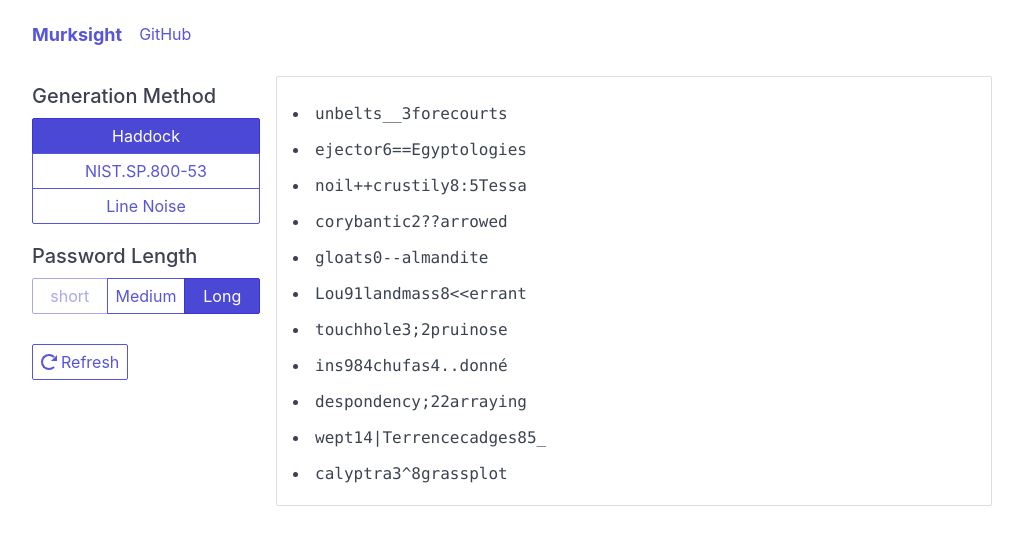
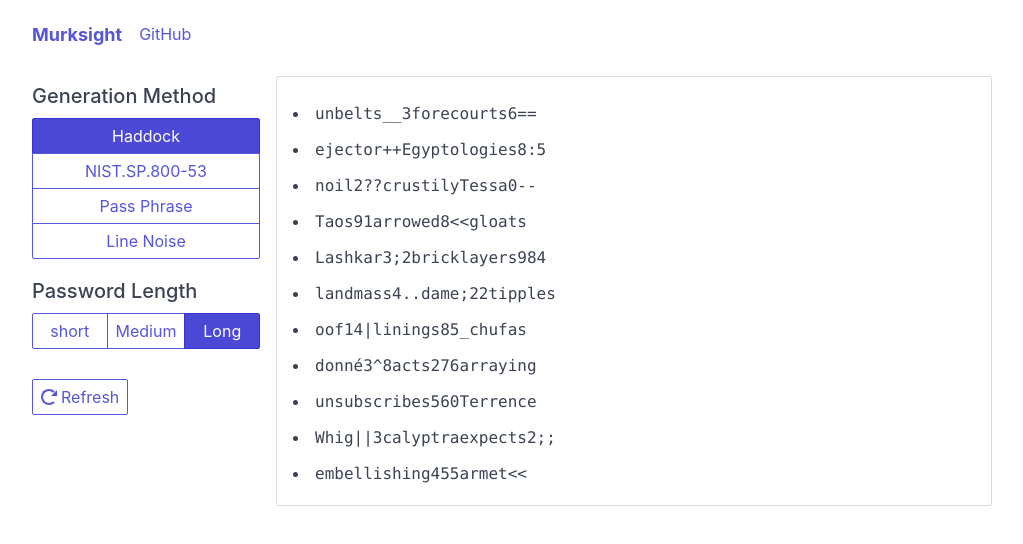
Before and after one commit to ehouse/murksight, a React (Create React App) app: page / in a window 1280 px wide. Shown: the top 544 px of the page, without its empty margins (128-1151 px from the left). Built offline with nearby package versions, Linux system fonts and the light colour scheme.

Commit message:
Working passphrases and added complexity to generator

```diff
--- a/src/App.tsx
+++ b/src/App.tsx
@@ -2,39 +2,40 @@ import React, { useReducer } from 'react';
 import './common/main.css';
 import { PasswordGen } from './component/PasswordGen';
 
-interface AppStateType{
+interface AppStateType {
   length: PWLength;
   method: pwGenMethod;
   refreshTrigger: boolean;
 }
 
-interface ActionType{
+interface ActionType {
   type: 'length' | 'method' | 'refresh';
   payload?: PWLength | pwGenMethod;
 }
 
 type buttonState = 'active' | 'disabled' | ''
 
-function AppReducer(state: AppStateType, action: ActionType){
-  if(action.type === 'length'){
-    return {...state, length: action.payload} as AppStateType
+function AppReducer(state: AppStateType, action: ActionType) {
+  if (action.type === 'length') {
+    return { ...state, length: action.payload } as AppStateType
   }
-  else if (action.type === 'method'){
-    return {...state, method: action.payload} as AppStateType
+  else if (action.type === 'method') {
+    return { ...state, method: action.payload } as AppStateType
   }
-  else if (action.type === 'refresh'){
-      return {...state, refreshTrigger: !state.refreshTrigger}
+  else if (action.type === 'refresh') {
+    return { ...state, refreshTrigger: !state.refreshTrigger }
   }
-  else{
+  else {
     return state
   }
 }
 
 function App() {
-  const initialState: AppStateType = {length: 'long', method: 'haddock', refreshTrigger: false}
+  const initialState: AppStateType = { length: 'long', method: 'haddock', refreshTrigger: false }
   const [state, dispatch] = useReducer(AppReducer, initialState)
 
   const getButtonState = (action: 'length' | 'method', payload: PWLength | pwGenMethod): buttonState => {
+    if (action === 'length' && payload === 'short' && state.method === 'passphrase') return 'disabled' // Disabled short passphrase
     return (state[action] === payload ? 'active' : '')
   }
 
@@ -52,23 +53,24 @@ function App() {
         <div className='column col-3 pt-2'>
           <h5>Generation Method</h5>
           <div className='verticle-btn-grp method-picker'>
-            <button className={`btn ${getButtonState('method', 'haddock')}`} onClick={() => dispatch({type: 'method', payload: 'haddock'})}>Haddock</button>
-            <button className={`btn ${getButtonState('method', 'NIST.SP.800-53')}`} onClick={() => dispatch({type: 'method', payload: 'NIST.SP.800-53'})}>NIST.SP.800-53</button>
-            <button className={`btn ${getButtonState('method', 'linenoise')}`} onClick={() => dispatch({type: 'method', payload: 'linenoise'})}>Line Noise</button>
+            <button className={`btn ${getButtonState('method', 'haddock')}`} onClick={() => dispatch({ type: 'method', payload: 'haddock' })}>Haddock</button>
+            <button className={`btn ${getButtonState('method', 'NIST.SP.800-53')}`} onClick={() => dispatch({ type: 'method', payload: 'NIST.SP.800-53' })}>NIST.SP.800-53</button>
+            <button className={`btn ${getButtonState('method', 'passphrase')}`} onClick={() => dispatch({ type: 'method', payload: 'passphrase' })}>Pass Phrase</button>
+            <button className={`btn ${getButtonState('method', 'linenoise')}`} onClick={() => dispatch({ type: 'method', payload: 'linenoise' })}>Line Noise</button>
           </div>
           <div className='length-picker'>
             <h5>Password Length</h5>
             <div className="btn-group btn-group-block">
-              <button className={`btn disabled ${getButtonState('length', 'short')}`} onClick={() => dispatch({type: 'length', payload: 'short'})}>short</button>
-              <button className={`btn ${getButtonState('length', 'medium')}`} onClick={() => dispatch({type: 'length', payload: 'medium'})}>Medium</button>
-              <button className={`btn ${getButtonState('length', 'long')}`} onClick={() => dispatch({type: 'length', payload: 'long'})}>Long</button>
+              <button className={`btn ${getButtonState('length', 'short')}`} onClick={() => dispatch({ type: 'length', payload: 'short' })}>short</button>
+              <button className={`btn ${getButtonState('length', 'medium')}`} onClick={() => dispatch({ type: 'length', payload: 'medium' })}>Medium</button>
+              <button className={`btn ${getButtonState('length', 'long')}`} onClick={() => dispatch({ type: 'length', payload: 'long' })}>Long</button>
             </div>
           </div>
-          <button className='btn password-refresh' onClick={() => dispatch({type: 'refresh'})}><i className='icon icon-refresh mr-1'></i>Refresh</button>
+          <button className='btn password-refresh' onClick={() => dispatch({ type: 'refresh' })}><i className='icon icon-refresh mr-1'></i>Refresh</button>
         </div>
         <div className='column'>
           <div className='card'>
-            <PasswordGen pwLength={state.length} pwGenMethod={state.method} refreshTrigger={state.refreshTrigger}/>
+            <PasswordGen pwLength={state.length} pwGenMethod={state.method} refreshTrigger={state.refreshTrigger} />
           </div>
         </div>
       </div>
--- a/src/common/mutator.ts
+++ b/src/common/mutator.ts
@@ -1,5 +1,11 @@
 import { arrayPick } from './library';
 import wordlist from './wordlist.json'
+
+enum LengthEnum {
+    short = 12,
+    medium = 16,
+    long = 22
+}
 
 /** Generate random number
  *
@@ -15,43 +21,45 @@ function getRandomInt(max: number) {
  * @param length Either short, medium or long
  * @returns Returns random word from wordlist
  */
-function randomWord(length?: PWLength){
+function randomWord(length?: PWLength) {
     const lengthOptions: PWLength[] = ['short', 'medium', 'long']
     const selectLength = length ?? lengthOptions[getRandomInt(3)]
 
     return arrayPick(wordlist[selectLength])
 }
 
-function randomNoise(){
+function randomNoise() {
     const noiseMethods = [
         () => [numberNoise(), symbolNoise()],
         () => [symbolNoise(), numberNoise()],
         () => [numberNoise(9), symbolNoise(), numberNoise(9)],
-        () => [numberNoise(9), symbolNoise({double: true})],
-        () => [symbolNoise({double: true}), numberNoise(9)],
+        () => [numberNoise(9), symbolNoise({ double: true })],
+        () => [symbolNoise({ double: true }), numberNoise(9)],
         () => [numberNoise(999)],
-        () => [symbolNoise({double: true})],
+        () => [symbolNoise({ double: true })],
         () => [symbolNoise()]
     ]
     return arrayPick(noiseMethods)().join('')
 }
 
 /* Return random character symbol in given symbol string */
-function symbolNoise({symbol = "!@#$%^&*()-_=+[{]}|<>/?,.:;", double = false} = {}){
+function symbolNoise({ symbol = "!@#$%^&*()-_=+[{]}|<>/?,.:;", double = false } = {}) {
     const returnSymbol = symbol.charAt(getRandomInt(symbol.length))
     return double ? returnSymbol + returnSymbol : returnSymbol
 }
 
 /* return random integer of given length */
-function numberNoise(length = 99){
+function numberNoise(length = 99) {
     return getRandomInt(length)
 }
 
 /* Return random line noise */
-function lineNoise(length = 18){
+function lineNoise(length: PWLength) {
     var returnString = ''
     const characterGroup = '0123456789abcdefghijklmnopqrstuvwxyzABCDEFGHIJKLMNOPQRSTUVWXYZ!@#$%^&*()-_=+[{]}|<>/?,.:;'
-    for(var x=0; x<=length; x++){
+
+
+    for (var x = 0; x <= LengthEnum[length]; x++) {
         returnString += characterGroup.charAt(getRandomInt(characterGroup.length))
     }
     return returnString
--- a/src/common/passwordGenerator.ts
+++ b/src/common/passwordGenerator.ts
@@ -1,59 +1,106 @@
 import { arrayPick } from './library'
 import { numberNoise, randomNoise, randomWord, symbolNoise } from './mutator'
 
-function haddock(length: PWLength = 'medium'){
+function haddock(length: PWLength = 'medium') {
     var retryAttempts = 0
     const mutateMethod = {
-        'short': [],
+        'short': [
+            () => [randomWord('short'), randomNoise(), randomWord('medium')],
+            () => [randomWord('medium'), randomNoise(), randomWord('short')],
+        ],
         'medium': [
-            () => [ randomWord('short'), randomNoise(), randomWord('long') ],
-            () => [ randomWord('long'), randomNoise(), randomWord('short') ],
-            () => [ randomWord('medium'), randomNoise(), randomWord('medium') ],
-            () => [ randomWord('short'), randomNoise(), randomWord('medium'), numberNoise() ],
-            () => [ randomWord('medium'), randomNoise(), randomWord('short'), numberNoise() ],
-            () => [ randomWord('short'), randomNoise(), randomWord('medium'), symbolNoise() ],
-            () => [ randomWord('medium'), randomNoise(), randomWord('short'), symbolNoise() ]
+            () => [randomWord('short'), randomNoise(), randomWord('long')],
+            () => [randomWord('long'), randomNoise(), randomWord('short')],
+            () => [randomWord('medium'), randomNoise(), randomWord('medium')],
+            () => [randomWord('short'), randomNoise(), randomWord('medium'), numberNoise()],
+            () => [randomWord('medium'), randomNoise(), randomWord('short'), numberNoise()],
+            () => [randomWord('short'), randomNoise(), randomWord('medium'), symbolNoise()],
+            () => [randomWord('medium'), randomNoise(), randomWord('short'), symbolNoise()]
         ],
         'long': [
-            () => [ randomWord('medium'), randomNoise(), randomWord('long') ],
-            () => [ randomWord('long'), randomNoise(), randomWord('medium') ],
-            () => [ randomWord('short'), randomNoise(), randomWord('medium'), randomNoise(), randomWord('medium') ],
-            () => [ randomWord('short'), randomNoise(), randomWord('medium'), randomWord('medium'), randomNoise() ],
-
-
+            () => [randomWord('medium'), randomNoise(), randomWord('long')],
+            () => [randomWord('long'), randomNoise(), randomWord('medium')],
+            () => [randomWord('short'), randomNoise(), randomWord('medium'), randomNoise(), randomWord('medium')],
+            () => [randomWord('medium'), randomNoise(), randomWord('short'), randomNoise(), randomWord('medium')],
+            () => [randomWord('short'), randomNoise(), randomWord('medium'), randomWord('medium'), randomNoise()],
+            () => [randomWord('medium'), randomNoise(), randomWord('short'), randomWord('medium'), randomNoise()],
         ]
     }
     const genPass = () => (arrayPick(mutateMethod[length])().join(''))
 
     var password: string = ''
     var satisfied = false
-    if(length === 'medium'){
-        do{
+    if (length === 'short') {
+        do {
             retryAttempts++
             password = genPass()
-            if(password.length <= 13){
+            if (password.length <= 10) {
                 password += randomWord('short')
             }
-            if(password.length >= 14 && password.length <= 20){
+            if (password.length >= 12 && password.length <= 16) {
                 satisfied = true
             }
-        } while(satisfied === false)
-    } else if (length === 'long'){
-        do{
+        } while (satisfied === false)
+    }
+    else if (length === 'medium') {
+        do {
             retryAttempts++
             password = genPass()
-            if(password.length <= 14){
+            if (password.length <= 12) {
                 password += randomWord('short')
             }
-            if(password.length >= 16){
+            if (password.length <= 15) {
+                password += randomNoise()
+            }
+            if (password.length >= 16 && password.length <= 20) {
                 satisfied = true
             }
-        } while(satisfied === false)
+        } while (satisfied === false)
+    } else if (length === 'long') {
+        do {
+            password = genPass()
+            if (password.length <= 14) {
+                password += randomWord('medium')
+            }
+            if (password.length <= 18) {
+                password += randomWord('medium')
+            }
+            if (password.length <= 21) {
+                password += randomNoise()
+            }
+            if (password.length >= 22) {
+                satisfied = true
+            }
+        } while (satisfied === false)
     }
-    if(retryAttempts >= 3){
+    if (retryAttempts >= 3) {
         console.warn(`Too many retries on ${password}: ${retryAttempts}`)
     }
     return password
 }
 
-export { haddock }
+function passPhrase(length: PWLength): string {
+    let password: string[] = []
+
+    if (length === 'long') {
+        for (let index = 0; index < 5; index++) {
+            password.push(randomWord())
+        }
+    }
+    else if (length === 'medium') {
+        for (let index = 0; index < 4; index++) {
+            password.push(randomWord())
+        }
+    }
+    else {
+        throw Error('Invalid Method Given')
+    }
+
+    // Recurse if password is too short
+    if (password.join('').length <= 14) {
+        return passPhrase(length)
+    }
+    return password.join(' ')
+}
+
+export { haddock, passPhrase }
--- a/src/component/PasswordGen.tsx
+++ b/src/component/PasswordGen.tsx
@@ -1,5 +1,6 @@
 import React, { PureComponent } from 'react';
-import { haddock } from '../common/passwordGenerator';
+import { lineNoise } from '../common/mutator';
+import { haddock, passPhrase } from '../common/passwordGenerator';
 
 interface PasswordGenProps {
     pwGenMethod: pwGenMethod;
@@ -8,15 +9,32 @@ interface PasswordGenProps {
 }
 
 export class PasswordGen extends PureComponent<PasswordGenProps>{
-    render(){
-        var pwList = []
+    render() {
+        let pwList = []
 
-        for (var x = 0; x <= 10; x++) {
-            pwList.push(<li key={x}><samp>{haddock(this.props.pwLength)}</samp></li>)
+        if (this.props.pwGenMethod === 'haddock') {
+            for (let x = 0; x <= 10; x++) {
+                pwList.push(<li key={x}><samp>{haddock(this.props.pwLength)}</samp></li>)
+            }
+        }
+        else if (this.props.pwGenMethod === 'linenoise') {
+            for (let x = 0; x <= 10; x++) {
+                pwList.push(<li key={x}><samp>{lineNoise(this.props.pwLength)}</samp></li>)
+            }
+        }
+        else if (this.props.pwGenMethod === 'passphrase') {
+            for (let x = 0; x <= 10; x++) {
+                pwList.push(<li key={x}><samp>{passPhrase(this.props.pwLength)}</samp></li>)
+            }
+        }
+        else {
+            return <div className="empty">
+                <p className='empty-title h5'>Work in Progress</p>
+            </div>
         }
 
         return <ul className='password-list is-family-monospace'>
-                {pwList}
-            </ul>
+            {pwList}
+        </ul>
     }
 }
--- a/src/global.d.ts
+++ b/src/global.d.ts
@@ -1,4 +1,4 @@
 // Global password type
 declare type PW = string
 declare type PWLength = 'short' | 'medium' | 'long'
-declare type pwGenMethod = "haddock" | "NIST.SP.800-53" | 'linenoise';
+declare type pwGenMethod = "haddock" | "NIST.SP.800-53" | 'passphrase' | 'linenoise';
```
Also changed, not shown: public/index.html (+5 -5 lines), public/manifest.json.
